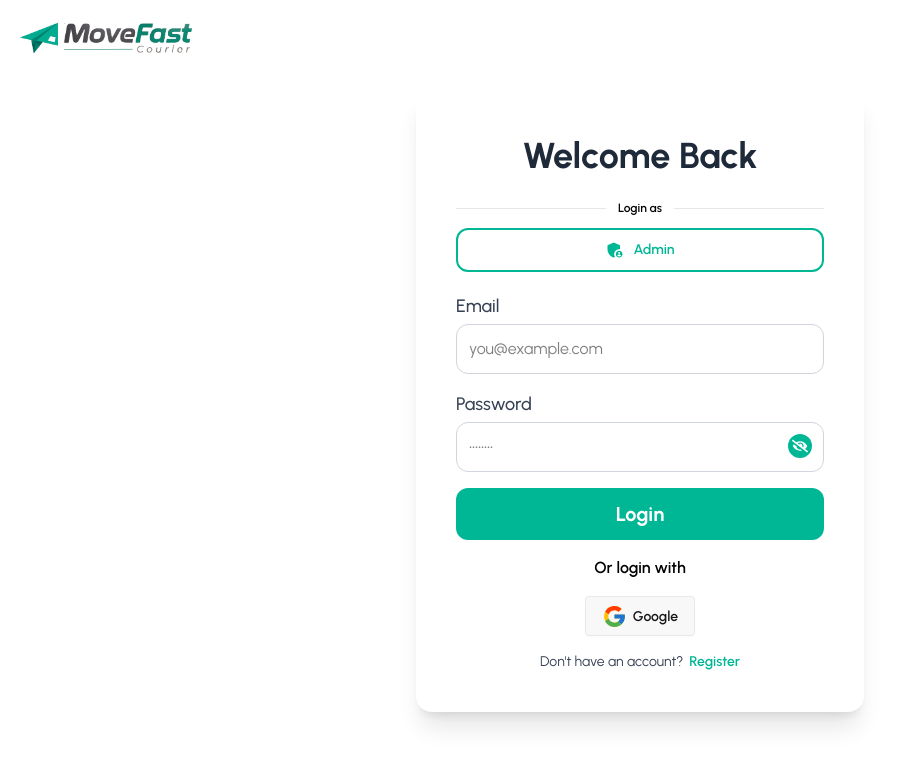
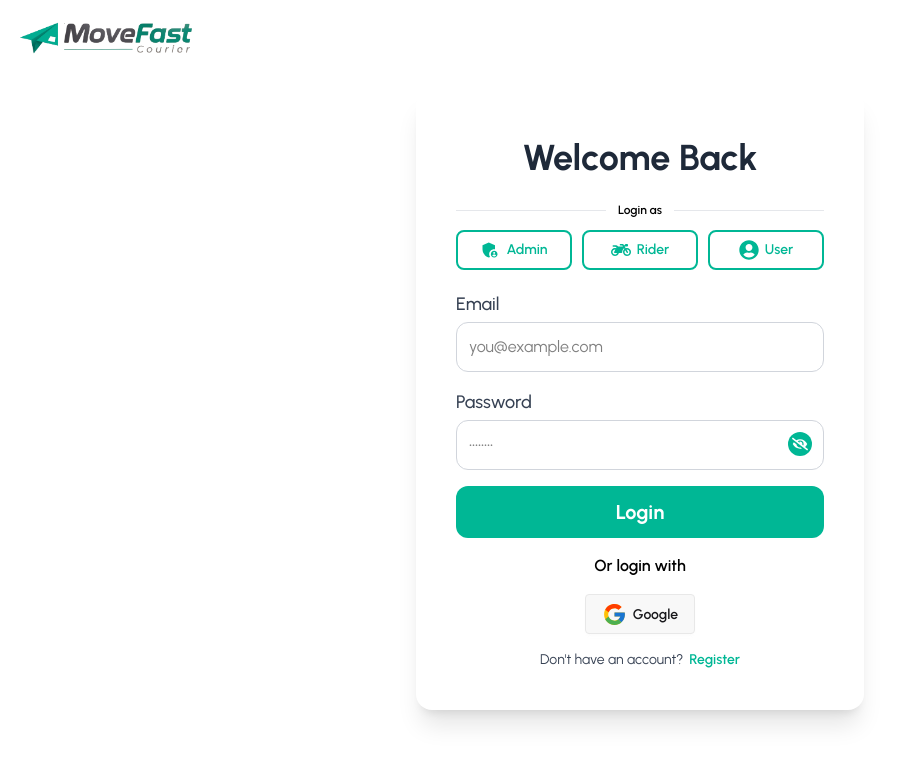
Before and after one commit to mdmohsin-dev/swift-move-client, a React (Vite) app: page /login in a window 1280 px wide. Shown: the top 766 px of the page, without its empty margins (0-903 px from the left). Built offline with nearby package versions, Linux system fonts and the light colour scheme; no server answers.

Commit message:
chore: update project configuration

```diff
--- a/src/pages/Auth/Login.jsx
+++ b/src/pages/Auth/Login.jsx
@@ -1,6 +1,6 @@
 import { motion } from 'framer-motion';
 import { useState } from 'react';
-import { FaEye, FaEyeSlash } from 'react-icons/fa';
+import { FaEye, FaEyeSlash, FaMotorcycle } from 'react-icons/fa';
 import { FiLoader } from 'react-icons/fi';
 import { MdAdminPanelSettings } from 'react-icons/md';
 import { FaUserCircle } from 'react-icons/fa';
@@ -15,6 +15,14 @@ const QUICK_CREDENTIALS = {
     admin: {
         email: 'admin@gmail.com',
         password: 'Admin1',
+    },
+    user: {
+        email: 'babar@azam.com',
+        password: 'Babar1',
+    },
+    rider: {
+        email: 'rohit@sharma.com',
+        password: 'Rohit1',
     }
 };
 
@@ -91,27 +99,55 @@ const Login = () => {
 
                     {/* ── Quick Fill Role Buttons ── */}
                     <div className="mb-5">
-
                         <div className="flex items-center gap-3 mb-3">
                             <div className="flex-1 h-px bg-gray-200" />
-                            <span className="text-xs font-semibold  whitespace-nowrap">
+                            <span className="text-xs font-semibold whitespace-nowrap">
                                 Login as
                             </span>
                             <div className="flex-1 h-px bg-gray-200" />
                         </div>
 
-                        <div className="w-full">
+                        <div className="grid grid-cols-3 gap-2.5">
+                            {/* Admin */}
                             <button
                                 type="button"
                                 onClick={() => handleQuickFill('admin')}
-                                className={`w-full flex items-center justify-center gap-2 py-2.5 px-4 rounded-xl border-2 font-semibold text-sm transition-all duration-200 cursor-pointer
-                                    ${activeRole === 'admin'
+                                className={`flex items-center justify-center gap-1.5 py-2 rounded-lg border-2 font-semibold text-sm transition-all duration-200 cursor-pointer
+                ${activeRole === 'admin'
                                         ? 'bg-[#00B795] border-[#00B795] text-white scale-[1.02]'
                                         : 'border-[#00B795] text-[#00B795] hover:bg-[#00B795]/10'
                                     }`}
                             >
                                 <MdAdminPanelSettings className="text-xl" />
                                 Admin
+                            </button>
+
+                            {/* Rider */}
+                            <button
+                                type="button"
+                                onClick={() => handleQuickFill('rider')}
+                                className={`flex items-center justify-center gap-1.5 py-2 rounded-lg border-2 font-semibold text-sm transition-all duration-200 cursor-pointer
+                ${activeRole === 'rider'
+                                        ? 'bg-[#00B795] border-[#00B795] text-white scale-[1.02]'
+                                        : 'border-[#00B795] text-[#00B795] hover:bg-[#00B795]/10'
+                                    }`}
+                            >
+                                <FaMotorcycle className="text-xl" />
+                                Rider
+                            </button>
+
+                            {/* User */}
+                            <button
+                                type="button"
+                                onClick={() => handleQuickFill('user')}
+                                className={`flex items-center justify-center gap-1.5 py-2 rounded-lg border-2 font-semibold text-sm transition-all duration-200 cursor-pointer
+                ${activeRole === 'user'
+                                        ? 'bg-[#00B795] border-[#00B795] text-white scale-[1.02]'
+                                        : 'border-[#00B795] text-[#00B795] hover:bg-[#00B795]/10'
+                                    }`}
+                            >
+                                <FaUserCircle className="text-xl" />
+                                User
                             </button>
                         </div>
                     </div>
```
Also changed, not shown: 1 other file (tests, documents, lock files or other folders).
